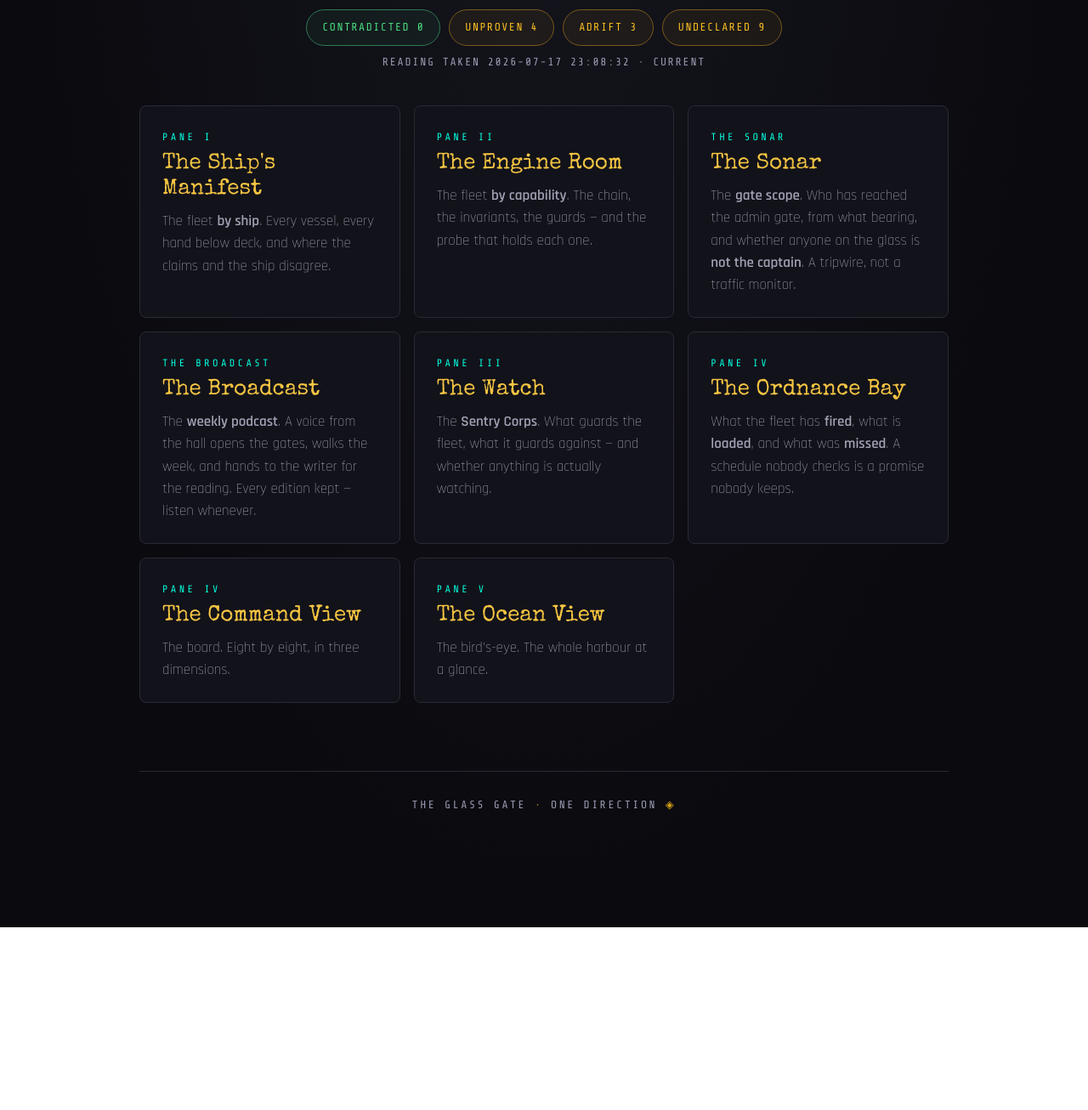
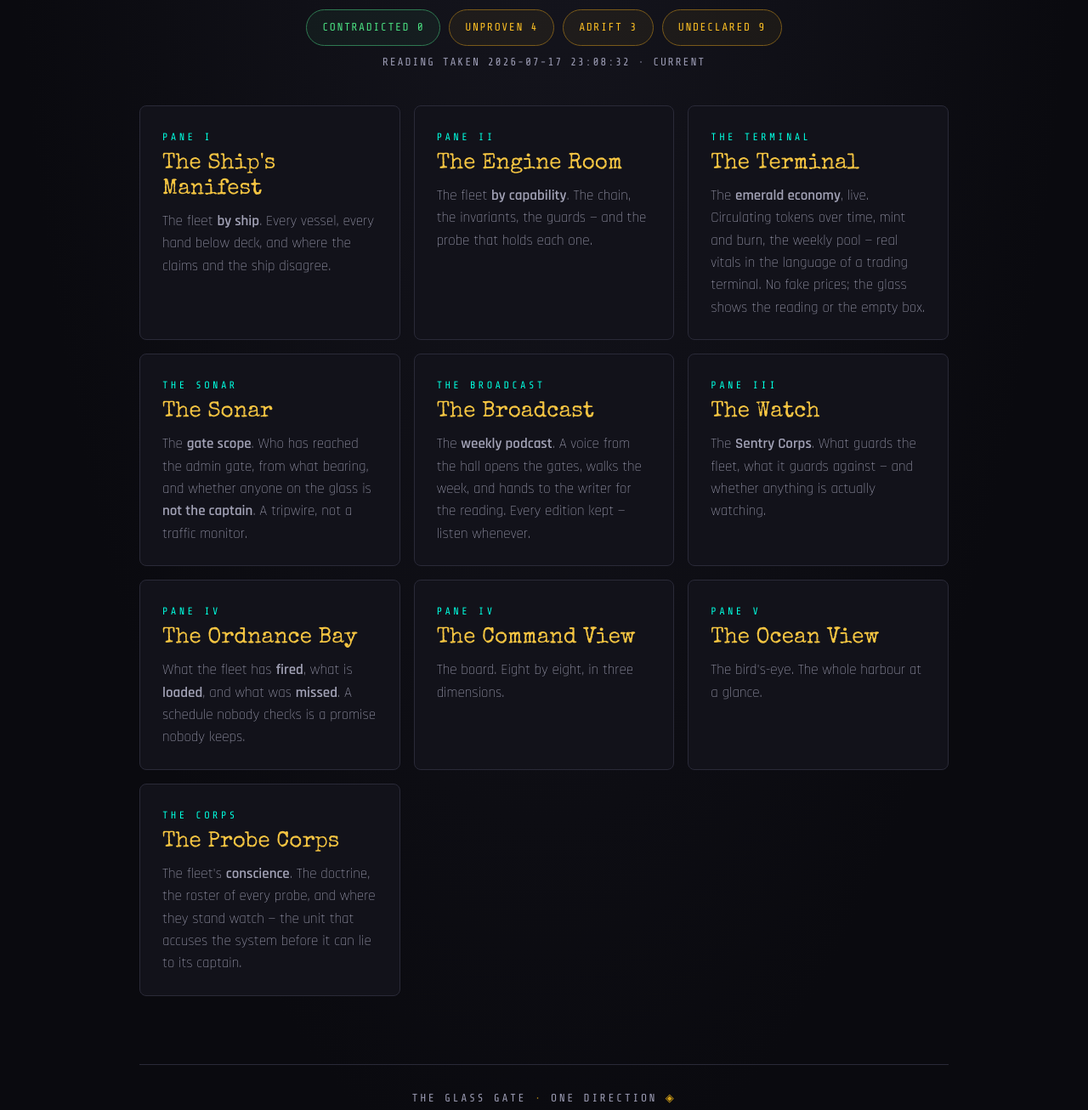
Before and after one commit to ianingram/Fleet-Documents, a plain HTML site: page index.html in a window 1280 px wide. Shown: the part 400-1706 px from the top of the page at 85% size. Before the commit the page ends 1491 px from the top, so only its background shows below. Drawn offline with nearby package versions, Linux system fonts and the light colour scheme.

Commit message:
Add files via upload

```diff
--- a/index.html
+++ b/index.html
@@ -101,6 +101,12 @@ a.pane.soon .t{color:var(--dim)}
       <div class="d">The fleet <b>by capability</b>. The chain, the invariants, the guards — and the probe that holds each one.</div>
     </a>
 
+      <a class="pane" href="terminal.html">
+        <div class="n">The Terminal</div>
+        <div class="t">The Terminal</div>
+        <div class="d">The <b>emerald economy</b>, live. Circulating tokens over time, mint and burn, the weekly pool — real vitals in the language of a trading terminal. No fake prices; the glass shows the reading or the empty box.</div>
+      </a>
+
     <a class="pane" href="sonar.html">
       <div class="n">The Sonar</div>
       <div class="t">The Sonar</div>
@@ -136,6 +142,12 @@ a.pane.soon .t{color:var(--dim)}
       <div class="t">The Ocean View</div>
       <div class="d">The bird's-eye. The whole harbour at a glance.</div>
     </a>
+
+      <a class="pane" href="probe-corps.html">
+        <div class="n">The Corps</div>
+        <div class="t">The Probe Corps</div>
+        <div class="d">The fleet's <b>conscience</b>. The doctrine, the roster of every probe, and where they stand watch — the unit that accuses the system before it can lie to its captain.</div>
+      </a>
   </div>
 
   <p class="foot">THE GLASS GATE <span style="color:var(--gold)">·</span> ONE DIRECTION <span style="color:var(--gold)">◈</span></p>
```
